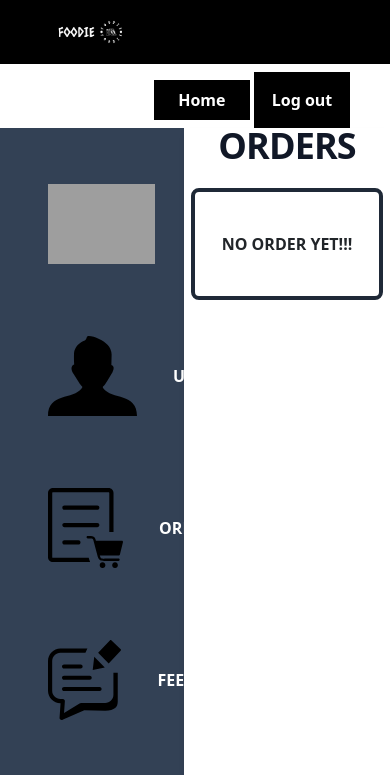
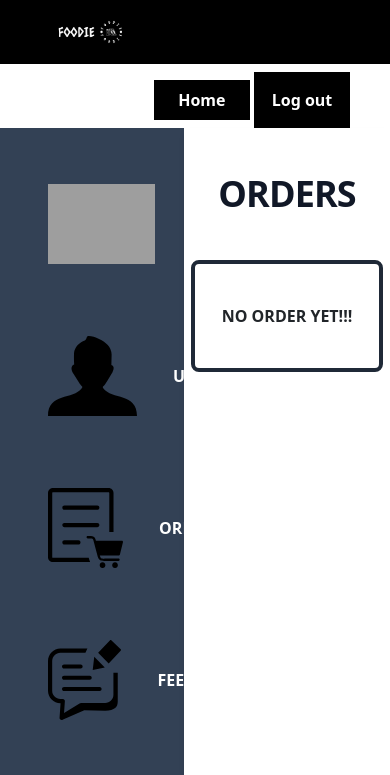
Before and after one commit to iamlvv/foodie_final, a PHP site: page /foodie_final/admin/manageOrders.php in a window 390 px wide. Shown: the top 775 px of the page. Run offline with PHP 8.4, Linux system fonts and the light colour scheme; the visitor is signed in with stand-in values (Sample User, id 1); data that the repository does not hold is empty; some libraries are stand-ins or nearby versions; grey boxes are pictures that could not be loaded.

Commit message:
Trong-update

```diff
--- a/admin/manageOrders.php
+++ b/admin/manageOrders.php
@@ -20,7 +20,7 @@ if (isset($_GET['delete'])) {
 
 
     <div class="w-full overflow-x-auto relative shadow-md sm:rounded-lg">
-        <h1 class="text-center mb-4 text-4xl font-extrabold tracking-tight leading-none text-gray-900 md:text-5xl lg:text-6xl ">ORDERS</h1>
+        <h1 class="text-center my-5 text-4xl font-extrabold tracking-tight leading-none text-gray-900 md:text-5xl lg:text-6xl ">ORDERS</h1>
 
         <?php
         //Create a SQL Query to Get all the ORDER
```
